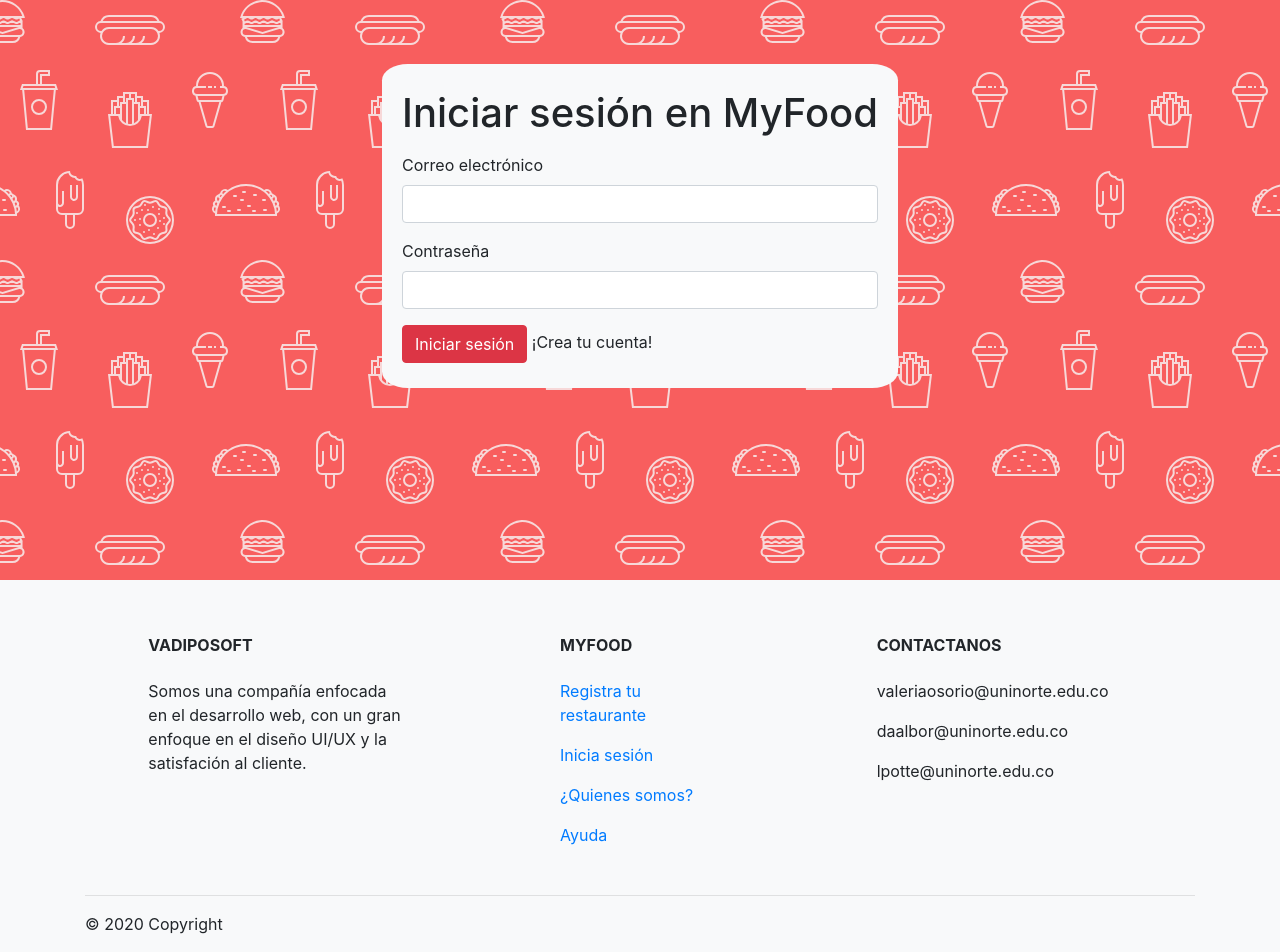
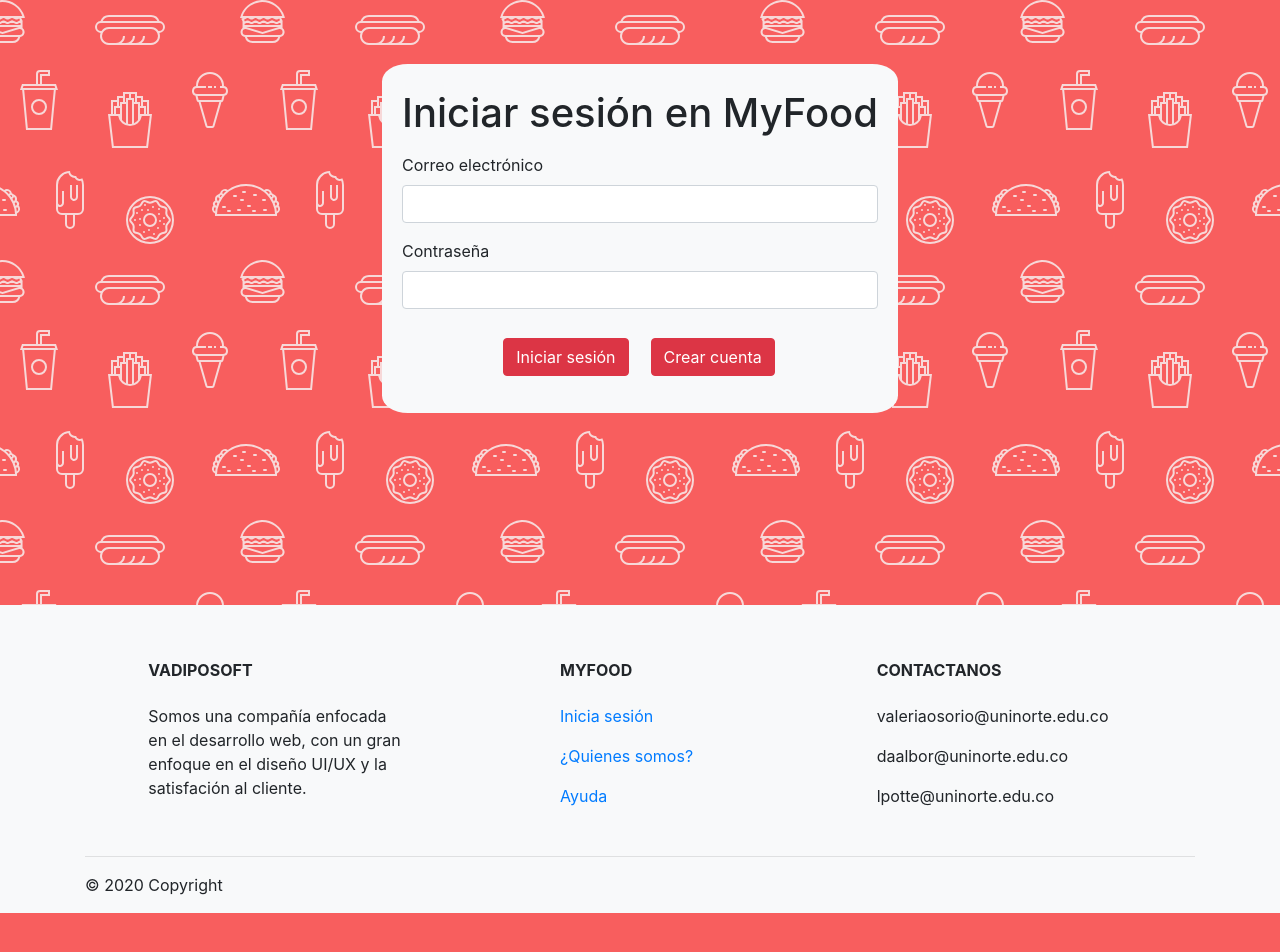
Before and after one commit to valtdv/iFood, a PHP site: page /sign-log-in.php in a window 1280 px wide. After the commit the page ends 913 px from the top, so only its background shows below. Run offline with PHP 8.4, Linux system fonts and the light colour scheme.

Commit message:
Corrections to buttons

```diff
--- a/sign-log-in.js
+++ b/sign-log-in.js
@@ -34,7 +34,9 @@ function signin(){
       "<label for='password1'>Confirma tu contraseña</label>" +
       "<input type='password' class='form-control' id='password1' name='password1' required />" +
     "</div>" +
-    "<button type='submit' class='btn btn-danger'>Registrarse</button>" +
+    "<div class ='buttonHolder'>"+
+      "<button type='submit' class='btn btn-danger'>Registrarse</button>" +
+    "</div>"+
     "<a class='nav-link' onclick='login()'>¿Ya tienes una cuenta?</a>" +
   "</form>";
 }
--- a/sign-log-in.php
+++ b/sign-log-in.php
@@ -36,8 +36,10 @@
             name = "password1"
           />
         </div>
-        <button type="submit" class="btn btn-danger">Iniciar sesión</button>
-        <a onclick="signin()">¡Crea tu cuenta!</a>
+        <div class = "buttonHolder">
+          <button type="submit" class="btn btn-danger">Iniciar sesión</button>
+          <button onclick="signin()" type "submit" class ="btn btn-danger"> Crear cuenta </button>
+        </div>
       </form>
     </section>
     <footer class="bg-light page-footer font-small mdb-color pt-4">
@@ -53,9 +55,6 @@
           <hr class="w-100 clearfix d-md-none" />
           <div class="col-md-3 col-lg-2 col-xl-2 mx-auto mt-3">
             <h6 class="text-uppercase mb-4 font-weight-bold">MyFood</h6>
-            <p>
-              <a href="./register-rest.php">Registra tu restaurante</a>
-            </p>
             <p>
               <a href="./sign-log-in.php">Inicia sesión</a>
             </p>
--- a/styles.css
+++ b/styles.css
@@ -39,3 +39,13 @@ a:hover{
 article{
   padding: 25px 0px;
 }
+
+.btn{
+  margin: 13px 12px 12px 10px;
+}
+
+.buttonHolder{
+ display: flex;
+ justify-content: center;
+ align-items: center;
+}
```
